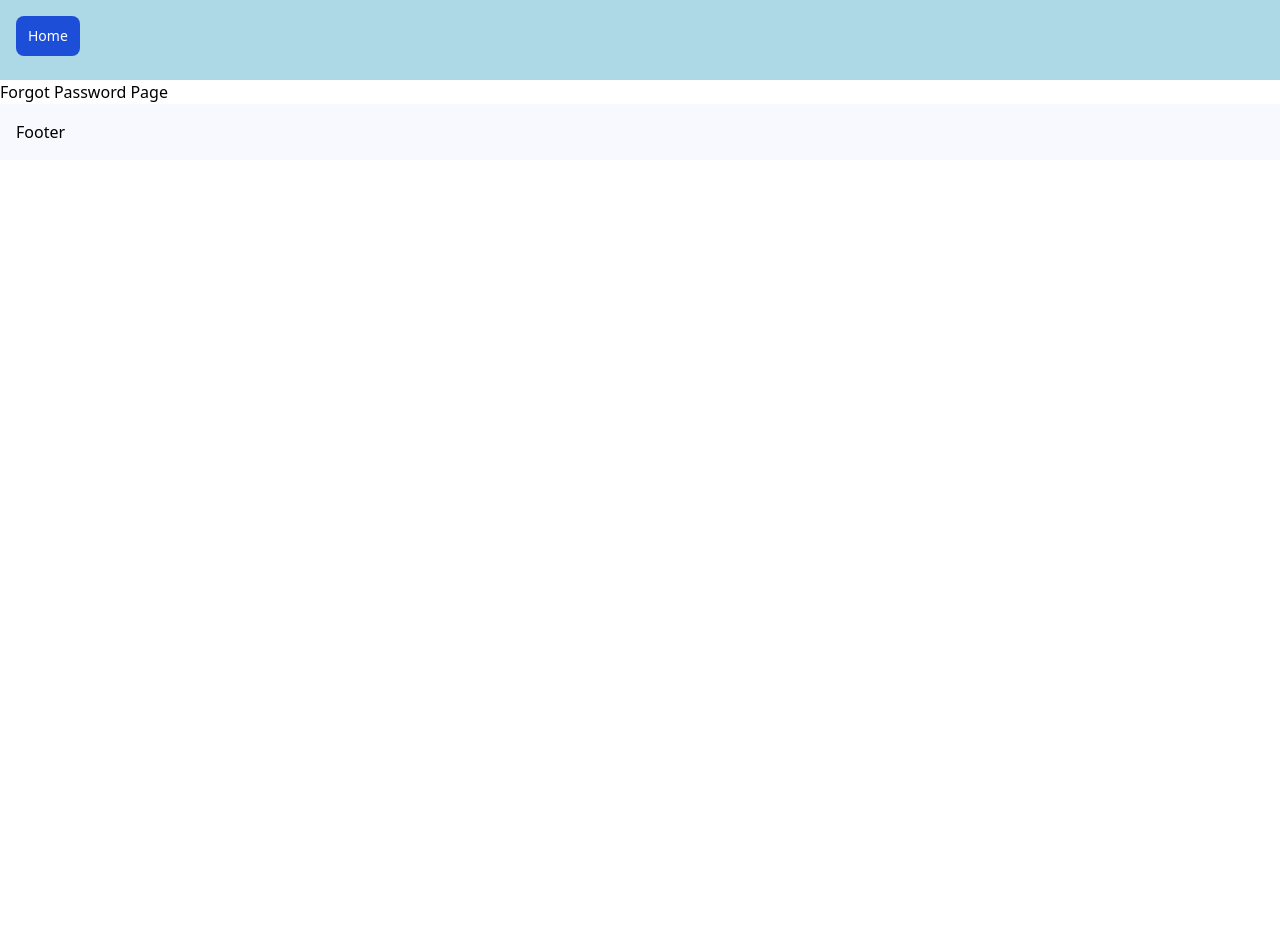
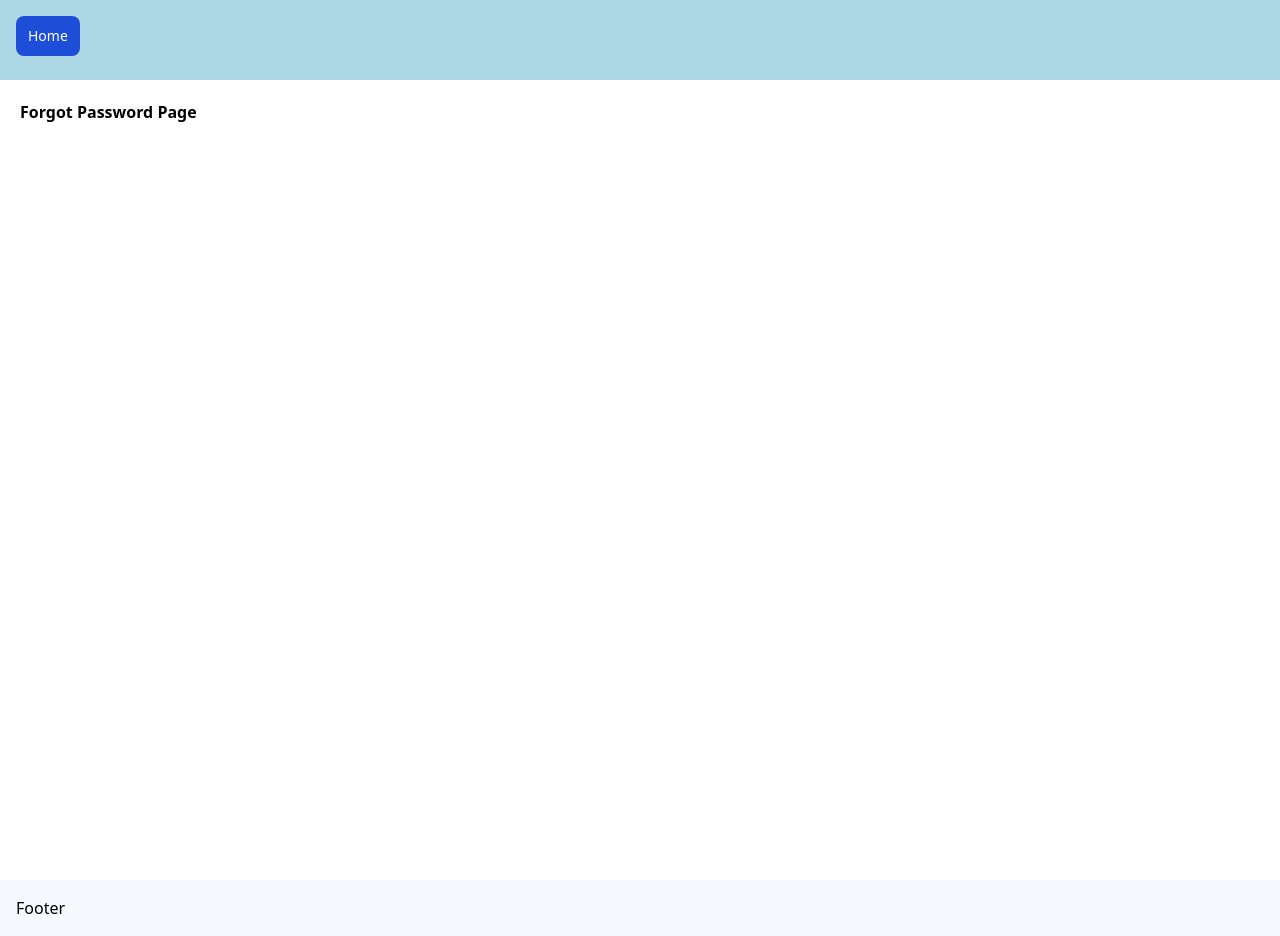
Before and after one commit to AndjDavis/nextjs-deeper-dive, a Next.js app: page /forgot-password in a window 1280 px wide. Before the commit the page ends 800 px from the top, so only its background shows below. Built offline with nearby package versions, Linux system fonts and the light colour scheme.

Commit message:
applied basic styling to auth components

```diff
--- a/app/(auth)/forgot-password/page.tsx
+++ b/app/(auth)/forgot-password/page.tsx
@@ -1,7 +1,7 @@
 export default function Page() {
 	return (
-		<>
-			<h1>Forgot Password Page</h1>
-		</>
+		<div className="h-screen flex flex-col gap-4 p-5">
+			<h1 className="font-bold">Forgot Password Page</h1>
+		</div>
 	);
 }
--- a/app/(auth)/login/page.tsx
+++ b/app/(auth)/login/page.tsx
@@ -1,7 +1,7 @@
 export default function Page() {
 	return (
-		<>
-			<h1>Login Page</h1>
-		</>
+		<div className="h-screen flex flex-col gap-4 p-5">
+			<h1 className="font-bold">Login Page</h1>
+		</div>
 	);
-}
+};
--- a/app/(auth)/register/page.tsx
+++ b/app/(auth)/register/page.tsx
@@ -1,7 +1,7 @@
 export default function Page() {
 	return (
-		<>
-			<h1>Register Page</h1>
-		</>
+		<div className="h-screen flex flex-col gap-4 p-5">
+			<h1 className="font-bold">Register Page</h1>
+		</div>
 	);
 }
```
